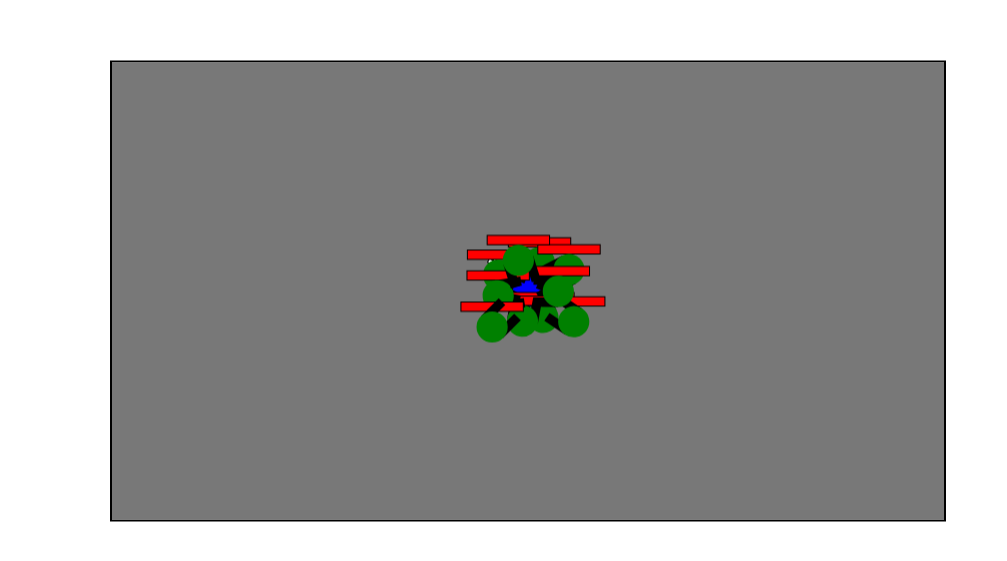
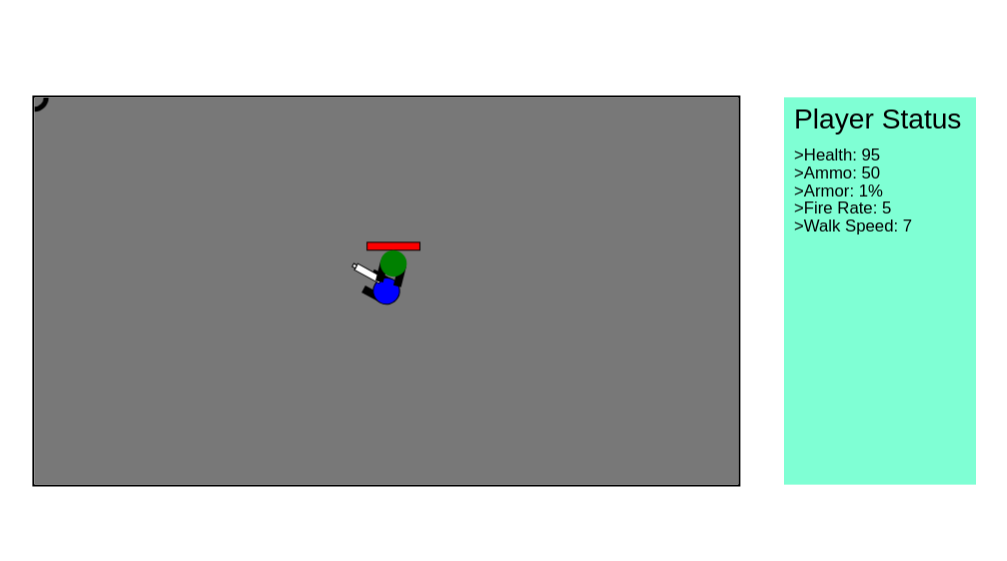
Before and after one commit to EliMLevy/KillGil-V2.0, a plain HTML site: page Gilbractus Revamped/index.html in a window 1280 px wide. Shown: the part 109-670 px from the top of the page, without its empty margins (112-1119 px from the left). Drawn offline with Linux system fonts and the light colour scheme.

Commit message:
Figured out sidebard and working ammo indicator

```diff
--- a/Gilbractus Revamped/Gun.js
+++ b/Gilbractus Revamped/Gun.js
@@ -4,8 +4,10 @@ class Gun {
         this.angle;
 
         this.bullets = []; //These are the fired bullets
-        this.ammoCount = 50; //Ammo avaliable
-        this.reloadTime = 1000;
+        this.maxAmmo = 50;
+        this.ammoCount = this.maxAmmo; //Ammo avaliable
+        this.reloadTime = 100;
+        this.reloading = false;
         this.BPS = 5; //Cooldown between shots
         this.timer = -1; //used for fire and reload cooldown
         this.scl = scl;
@@ -40,6 +42,23 @@ class Gun {
         ctx.restore(); //Pop matrix
 
 
+        //Draw ammo indicator around mouse
+        ctx.beginPath();
+        ctx.arc(mouseX,mouseY,scl / 6,0,map(this.ammoCount,0,this.maxAmmo,0,2 * Math.PI),false);
+        ctx.lineWidth = 5;
+        ctx.strokeStyle = 'black'
+        // ctx.closePath();
+        ctx.stroke();
+        ctx.lineWidth = 1;
+
+        // ctx.beginPath();
+        // ctx.arc(mouseX, mouseY, scl / 6, 0, Math.PI, false);
+        // ctx.lineWidth = 5;
+        // // line color
+        // ctx.strokeStyle = 'green';
+        // ctx.stroke();
+
+
     }
 
     update() {
@@ -53,10 +72,20 @@ class Gun {
                 this.bullets.splice(i, 1);
             }
         }
+        if (this.timer >= -1) {
+            this.timer--;
+            if(this.reloading) {
+                this.ammoCount = map(this.timer, this.reloadTime, 0,0, this.maxAmmo);
+                // console.log('reloading');
+            }
+        } else if (this.reloading) {
+            this.ammoCount = this.maxAmmo;
+            this.reloading = false;
+        }
     }
 
     fire() {
-        if (this.timer < 0 && this.ammoCount > 0) {
+        if (this.timer < 0 && this.ammoCount > 0 && !this.reloading) {
             //Location where the bullet gets initialized
             let gunEnd = createVector(this.pos.x + Math.cos(this.angle + 0.1) * this.scl,
                 this.pos.y + Math.sin(this.angle + 0.1) * this.scl);
@@ -71,10 +100,11 @@ class Gun {
             this.timer = this.BPS; //Reset cooldown timer
             this.ammoCount--;
         }
+    }
 
-        if (this.timer >= -1) {
-            this.timer--;
-        }
+    reload() {
+        this.timer = this.reloadTime;
+        this.reloading = true;
     }
 
 
--- a/Gilbractus Revamped/Player.js
+++ b/Gilbractus Revamped/Player.js
@@ -10,6 +10,8 @@ class Player {
 
         this.weapon;
         this.shooting = false;
+
+        this.armor = 0.01;
 
         this.health = 100;
     }
@@ -117,6 +119,10 @@ class Player {
             if (e.key == 'd') {
                 this.right = false;
             }
+            if(e.key == ' ') {
+                this.weapon.reload();
+                console.log('reload triggered');
+            }
         })
 
         window.addEventListener('mousedown', e => {
--- /dev/null
+++ b/Gilbractus Revamped/Status.js
@@ -0,0 +1,36 @@
+/*
+<ul>
+            <li>
+                <h3>Health:</h3>
+            </li>
+            <li>
+                <h3>Ammo:</h3>
+            </li>
+            <li>
+                <h3>Armor:</h3>
+            </li>
+            <li>
+                <h3>Fire Rate:</h3>
+            </li>
+            <li>
+                <h3>Walk Speed:</h3>
+            </li>
+        </ul>
+
+*/
+
+function drawStatusBar(scl, player) {
+    PSctx.fillStyle = 'aquamarine';
+    PSctx.fillRect(0,0,PScanvas.width,PScanvas.height)
+
+    PSctx.fillStyle = 'black';
+    PSctx.font = `${scl / 2.5}px Arial`;
+    PSctx.fillText("Player Status", 10, scl / 2.3);
+
+    PSctx.font = `${scl / 4.2}px Arial`;
+    PSctx.fillText(`>Health: ${player.health}`, 10, scl * 0.9);
+    PSctx.fillText(`>Ammo: ${player.weapon.ammoCount}`, 10, scl * 1.15);
+    PSctx.fillText(`>Armor: ${player.armor * 100}%`, 10, scl * 1.4);
+    PSctx.fillText(`>Fire Rate: ${player.weapon.BPS}`, 10, scl * 1.65);
+    PSctx.fillText(`>Walk Speed: ${Math.floor(player.speed/scl * 100)}`, 10, scl * 1.9);
+}
--- a/Gilbractus Revamped/Zombie.js
+++ b/Gilbractus Revamped/Zombie.js
@@ -6,6 +6,10 @@ class Zombie {
 
         this.vel = createVector(0, 0);
         this.maxSpeed = this.scl * 0.05;
+
+        this.damage = 1;
+        this.attackCooldown = 50;
+        this.timer = 50;
 
         this.health = 50;
     }
@@ -51,6 +55,10 @@ class Zombie {
             return;
         }
 
+        if(this.timer >= 0) {
+            this.timer--;
+        }
+
         this.pos.add(this.vel);
         this.vel.mult(0); //Zero the velocity becuase the streering and avoiding behaviors are additive
 
@@ -67,8 +75,15 @@ class Zombie {
         dir.normalize();
         dir.mult(this.maxSpeed);
 
-        if (d > this.scl / 2) {
+        if (d > this.scl / 1.8) {
             this.vel.add(dir);
+            return false;
+        } else {
+            if(this.timer < 0) {
+                this.timer += this.attackCooldown;
+                return true;
+            }
+            return false;
         }
 
     }
--- a/Gilbractus Revamped/index.html
+++ b/Gilbractus Revamped/index.html
@@ -12,9 +12,55 @@
 </head>
 
 <body>
-    <canvas id="main-canvas">
+    <canvas id="main-canvas"></canvas>
+    <canvas id="player-status">
+    </canvas>
+    <!-- <div id="status">
+        <h1>Player Status</h1>
+        <ul>
+            <li>
+                <h3>Health:</h3>
+            </li>
+            <li>
+                <h3>Ammo:</h3>
+            </li>
+            <li>
+                <h3>Armor:</h3>
+            </li>
+            <li>
+                <h3>Fire Rate:</h3>
+            </li>
+            <li>
+                <h3>Walk Speed:</h3>
+            </li>
+        </ul>
 
-    </canvas>
+
+        <h1>Statistics</h1>
+        <ul id="player-stats">
+            <li>
+                <h3>Kills:</h3>
+            </li>
+            <li>
+                <h3>Deaths:</h3>
+            </li>
+            <li>
+                <h3>Kill/Death ratio:</h3>
+            </li>
+            <li>
+                <h3>Shots Fires:</h3>
+            </li>
+            <li>
+                <h3>Shots landed:</h3>
+            </li>
+            <li>
+                <h3>Accuracy:</h3>
+            </li>
+            <li>
+                <h3>Damage done:</h3>
+            </li>
+        </ul>
+    </div> -->
     <script>
         let mouseTracker = document.getElementById('main-canvas');
         let mouseX = 0;
@@ -28,11 +74,17 @@
 
     </script>
     <!-- <canvas id="leaderboard"></canvas> -->
+
+
     <script src="Vector.js"></script>
     <script src="Zombie.js"></script>
     <script src="Player.js"></script>
     <script src="Gun.js"></script>
+    <script src="./Status.js"></script>
     <script src="main.js"></script>
+
+
+
 </body>
 
 </html>
--- a/Gilbractus Revamped/main.js
+++ b/Gilbractus Revamped/main.js
@@ -1,13 +1,29 @@
+//Main game canvas setup
 const canvas = document.getElementById('main-canvas');
 const ctx = canvas.getContext('2d');
 
-canvas.width = window.innerWidth * 0.65;
+canvas.width = window.innerWidth * 0.55;
 canvas.height = canvas.width * 0.55;
 
 let width = canvas.width;
 let height = canvas.height;
+
+//Main canvas bounding rect to position the side canvas
+const canvasBoundingRect = canvas.getBoundingClientRect();
+
+//Sidebar player status canvas setup
+const PScanvas = document.getElementById('player-status');
+const PSctx = PScanvas.getContext('2d');
+
+PScanvas.width = window.innerWidth * 0.15;
+PScanvas.height = canvas.height;
+
+
+
+//Set up scale for different size screens
 let scl = width / 10;
 
+//Set up the player and his weapon
 let p = new Player(scl * 0.75, width/2,height/2);
 let g = new Gun(scl / 2);
 p.addWeapon(g);
@@ -16,7 +32,7 @@ let zombies = [];
 
 function init() {
     //Initialize zombies
-    for(let i = 0; i < 10; i++) {
+    for(let i = 0; i < 1; i++) {
         zombies.push(new Zombie(scl * 0.75, Math.random() * width, Math.random() * height));
     }
 }
@@ -24,9 +40,12 @@ init();
 
 
 function animate() {
+
     //Background
     ctx.fillStyle = 'rgb(120,120,120)';
     ctx.fillRect(0,0,width,height);
+
+    drawStatusBar(scl, p);
 
     //Player animation
     p.display(ctx);
@@ -47,7 +66,9 @@ function animate() {
 
         //Player seeking behavior
         // @TODO add probabilistic steering to navigate around boundaries
-        z.seek(createVector(p.pos.x,p.pos.y));
+        if(z.seek(createVector(p.pos.x,p.pos.y))) {
+            p.health -= z.damage;
+        }
 
         //Anti clumping behavior
         for (let j = 0; j < zombies.length; j++) {
--- a/Gilbractus Revamped/style.css
+++ b/Gilbractus Revamped/style.css
@@ -2,12 +2,34 @@
     margin: 0;
     padding: 0;
     overflow: hidden;
+    /* font-size: 100%; */
 }
 
 #main-canvas {
     position: absolute;
     top: 50%;
     left: 50%;
-    transform: translate(-50%, -50%);
+    transform: translate(-70%, -50%);
     border: 2px solid black;
+    cursor: crosshair;
 }
+
+#player-status {
+    position: absolute;
+    top: 50%;
+    left: 70%;
+    transform: translate(0, -50%);
+    background-color: aquamarine;
+}
+
+
+#status {
+    /* height: 50%;
+    width: 20%; */
+    position: absolute;
+    top: 50%;
+    left: 70%;
+    transform: translate(0, -50%);
+    padding: 10px;;
+
+}
```
Also changed, not shown: Gilbractus Revamped/testFiles/style.css (added, +17 -0 lines), Gilbractus Revamped/testFiles/testpage.html (renamed from Gilbractus Revamped/testpage.html, +4 -3 lines), Gilbractus Revamped/testFiles/twoCanvas.js (added, +24 -0 lines), Gilbractus Revamped/testFiles/test.js (renamed from Gilbractus Revamped/test.js).
